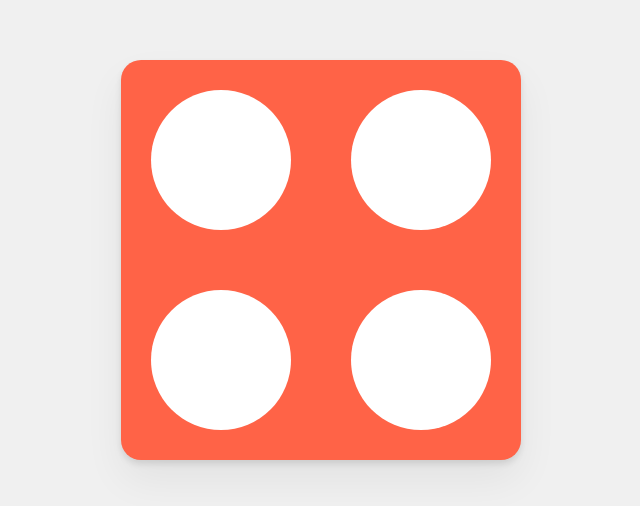
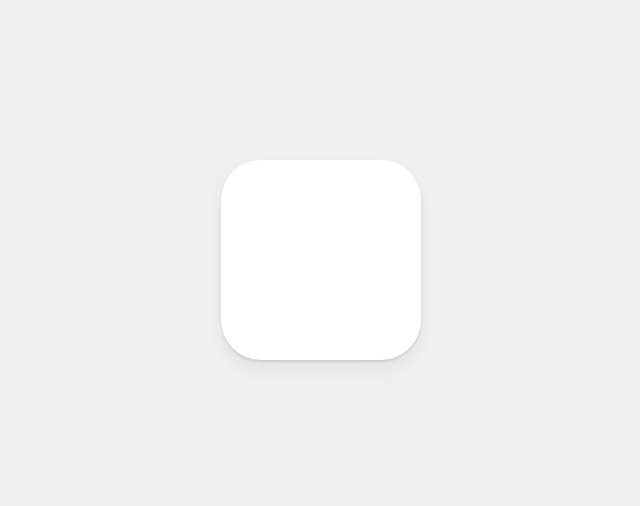
Before and after one commit to minzikimi/motion-practice, a React (Vite) app: page / in a window 1280 px wide. Shown: the part 140-646 px from the top of the page, without its empty margins (319-959 px from the left). Built offline with nearby package versions, Linux system fonts and the light colour scheme.

Commit message:
circle gradation

```diff
--- a/src/App.tsx
+++ b/src/App.tsx
@@ -15,60 +15,30 @@ const Wrapper = styled.div`
 const Box = styled(motion.div)`
   width: 200px;
   height: 200px;
-  background-color: tomato;
-  border-radius: 10px;
+  background-color: rgba(255, 255, 255, 1);
+
+
+  border-radius: 40px;
   box-shadow: 0 2px 3px rgba(0, 0, 0, 0.1), 0 10px 20px rgba(0, 0, 0, 0.06);
-  display:grid;
-  grid-template-columns : repeat(2, 1fr);
+`;
 
-  `;
-
-const Circle   = styled(motion.div)`
-background-color:white;
-height:70px;
-width:70px;
-border-radius:50%;
-place-self:center;
-`
 
 const boxVariants = {
-  start: {
-    opacity: 0,
-    scale: 0.5,
-  },
-  end: {
-    scale: 2,
-    opacity: 1,
-    transition: {
-      type: "spring",
-      duration: 0.5,
-      bounce: 0.5,
-      delayChildren: 0.5,
-      staggerChildren: 0.2,
-    },
-  },
-};
-
-const circleVariants = {
-  start: {
-    opacity: 0,
-    y: 10,
-  },
-  end: {
-    opacity: 1,
-    y: 0,
-  },
+  hover: { scale: 1.5, rotateZ: 90 },
+  click: { scale: 1, borderRadius: "100px" },
+  drag: { backgroundColor: "rgb(46, 204, 113)", transition: { duration: 10 } },
 };
 
 function App() {
   return (
     <Wrapper>
-      <Box variants={boxVariants} initial="start" animate="end">
-        <Circle  variants={circleVariants} />
-        <Circle  variants={circleVariants} />
-        <Circle  variants={circleVariants}/>
-        <Circle  variants={circleVariants}/>
-      </Box>
+      <Box
+        drag
+        variants={boxVariants}
+        whileHover="hover"
+        whileDrag="drag"
+        whileTap="click"
+      />
     </Wrapper>
   );
 }
```
